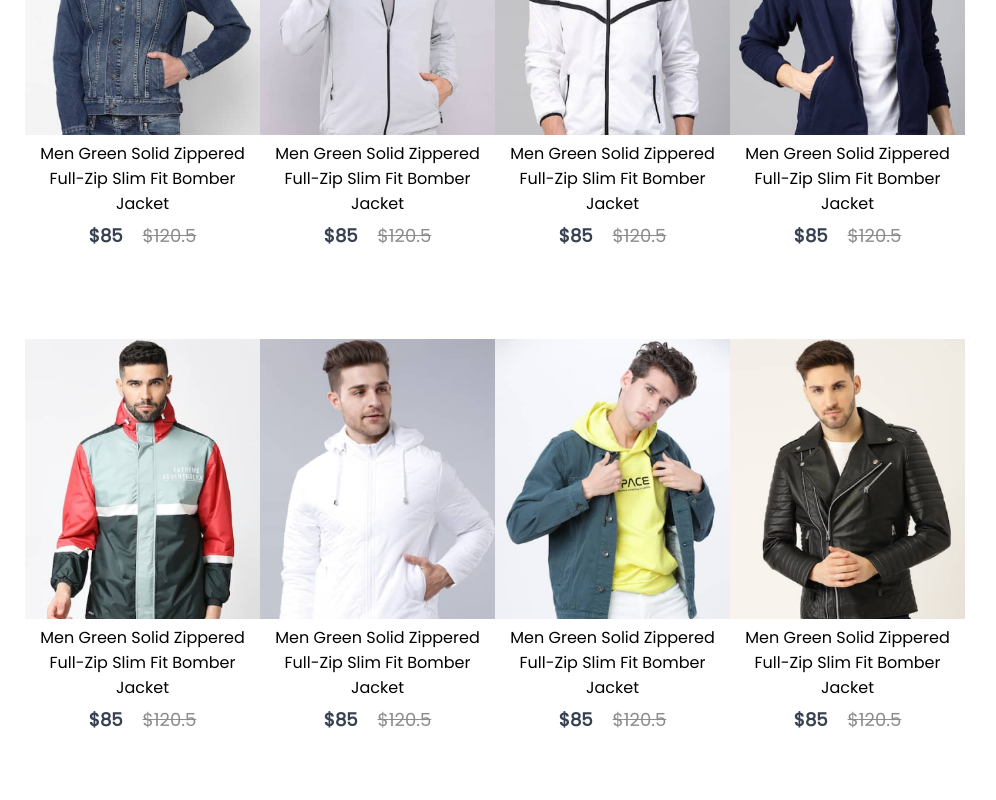
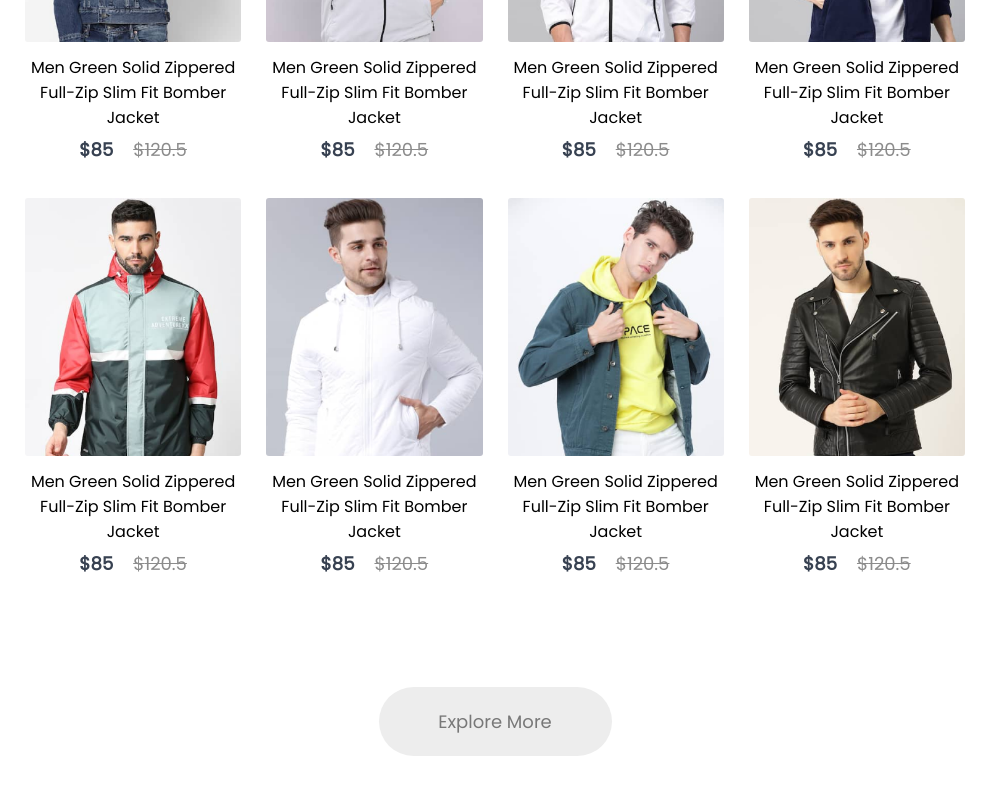
Before and after one commit to buiquocdat30/Ecommerce, a React (Create React App) app in the folder my-e-commerce/: page /mens in a window 1280 px wide. Shown: the part 1080-1880 px from the top of the page, without its empty margins (145-1141 px from the left). Built offline with nearby package versions, Linux system fonts and the light colour scheme.

Commit message:
Day 5 07032025 20h15 PM

```diff
--- /dev/null
+++ b/my-e-commerce/src/Components/BreadCrums/BreadCrums.jsx
@@ -0,0 +1,20 @@
+import React from "react";
+import "./BreadCrums.css";
+import arrow_icon from "../Assets/breadcrum_arrow.png";
+const BreadCrums = (props) => {
+  const { product } = props;
+
+  if (!product.category) {
+    console.log("lỗi ko có data");
+  } else {
+    return (
+      <div className="breadcrum">
+        HOME <img src={arrow_icon} alt="" /> SHOP{" "}
+        <img src={arrow_icon} alt="" /> {product.category}{" "}
+        <img src={arrow_icon} alt="" /> {product.name}
+      </div>
+    );
+  }
+};
+
+export default BreadCrums;
--- a/my-e-commerce/src/Components/Item/Item.jsx
+++ b/my-e-commerce/src/Components/Item/Item.jsx
@@ -1,21 +1,20 @@
-import React from 'react'
-import './Item.css'
+import React from "react";
+import "./Item.css";
+import { Link } from "react-router";
 
- const Item = (props) => {
+const Item = (props) => {
   return (
-    <div className='item'>
-        <img src={props.image} alt=""/>
-        <p>{props.name}</p>
-        <div className="item-prices">
-            <div className="item-price-new">
-            ${props.new_price}
-            </div>
-            <div className="item-price-old">
-              ${props.old_price}
-            </div>
-        </div>
+    <div className="item">
+      <Link to={`/product/${props.id}`}>
+        <img src={props.image} alt="" />
+      </Link>
+      <p>{props.name}</p>
+      <div className="item-prices">
+        <div className="item-price-new">${props.new_price}</div>
+        <div className="item-price-old">${props.old_price}</div>
+      </div>
     </div>
-  )
-}
+  );
+};
 
-export default Item
+export default Item;
--- a/my-e-commerce/src/Components/NewCollections/NewCollections.css
+++ b/my-e-commerce/src/Components/NewCollections/NewCollections.css
@@ -24,4 +24,9 @@
     grid-template-columns: 1fr 1fr 1fr 1fr;
     margin-top: 50px;
     gap: 30px;
+
 }
+
+.collections img {
+    border-radius: 3px;
+}
--- a/my-e-commerce/src/Components/NewLetter/NewLetter.css
+++ b/my-e-commerce/src/Components/NewLetter/NewLetter.css
@@ -7,7 +7,7 @@
     justify-content: center;
     margin: auto;
     padding: 0 140px;
-    margin-bottom: 150px;
+    margin-bottom: 50px;
     background: linear-gradient(180deg, #fde1ff 0%, #e1ffea22 60%);
     gap: 30px;
 }
--- a/my-e-commerce/src/Components/Popular/Popular.css
+++ b/my-e-commerce/src/Components/Popular/Popular.css
@@ -23,3 +23,7 @@
     display: flex;
     gap: 25px;
 }
+
+.popular-item img {
+    border-radius: 3px;
+}
--- a/my-e-commerce/src/Pages/CSS/ShopCategory.css
+++ b/my-e-commerce/src/Pages/CSS/ShopCategory.css
@@ -1,6 +1,4 @@
-.shop-category {
-
-}
+.shop-category {}
 
 .shopcategory-banner {
     display: block;
@@ -30,13 +28,18 @@
     display: grid;
     grid-template-columns: 1fr 1fr 1fr 1fr;
     row-gap: 80px;
+    gap: 25px;
 }
 
-.shopcategory-loadmore{
+.shopcategory-products img {
+    border-radius: 3px;
+}
+
+.shopcategory-loadmore {
     display: flex;
     justify-content: center;
     align-items: center;
-    margin: 150px auto;
+    margin: 100px auto;
     width: 233px;
     height: 69px;
     border-radius: 75px;
--- a/my-e-commerce/src/Pages/Product.jsx
+++ b/my-e-commerce/src/Pages/Product.jsx
@@ -1,9 +1,20 @@
-import React from 'react'
+import React, { useContext } from "react";
+import { ShopContext } from "../Context/ShopContext";
+import { useParams } from "react-router";
+import BreadCrums from "../Components/BreadCrums/BreadCrums";
+const Product = () => {
+  const { all_product } = useContext(ShopContext);
 
- const Product = () => {
+  const { productId } = useParams();
+
+  const product = all_product.find((e) => e.id === Number(productId));
+
   return (
-    <div>Product</div>
-  )
-}
+    <div>
+      <BreadCrums product={product} />
+      {console.log("ben pro ", product)}
+    </div>
+  );
+};
 
 export default Product;
```
Also changed, not shown: my-e-commerce/src/Components/BreadCrums/BreadCrums.css (added).
